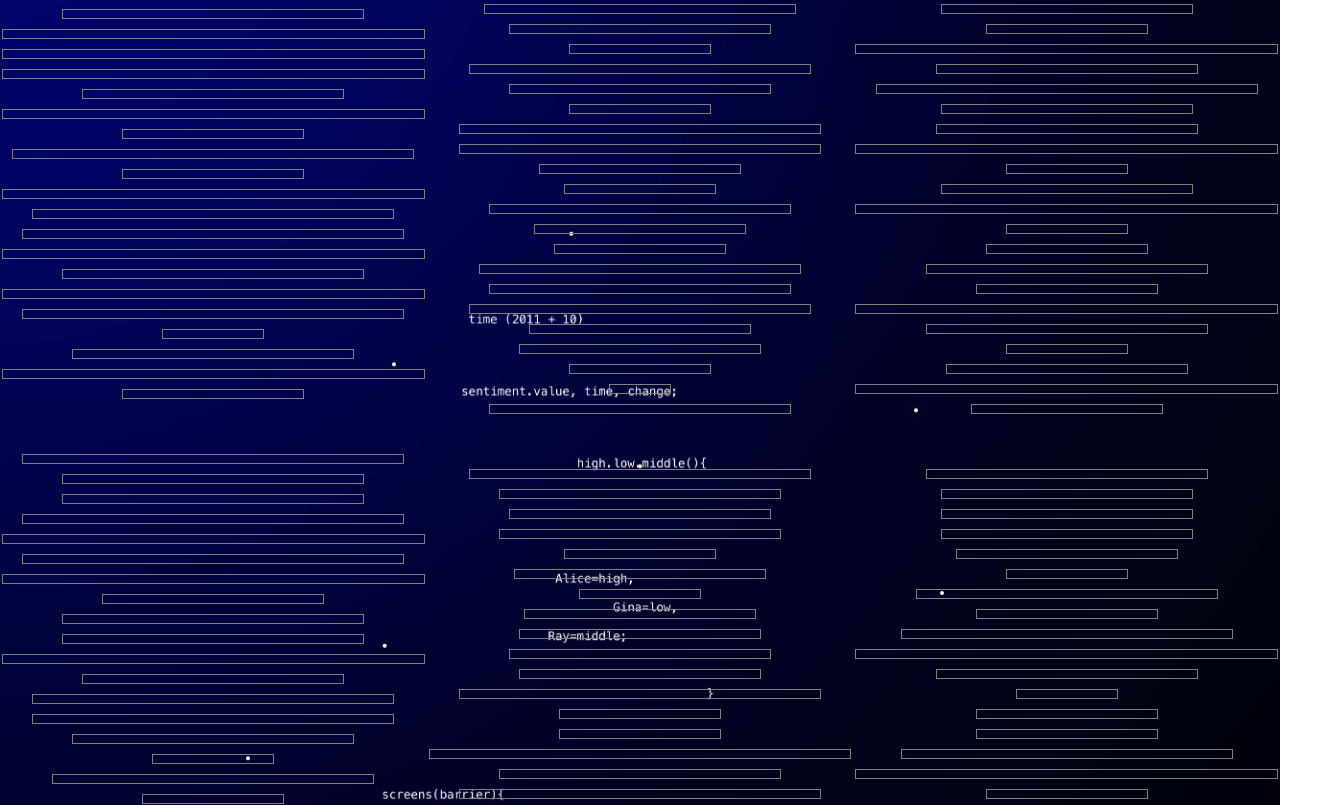
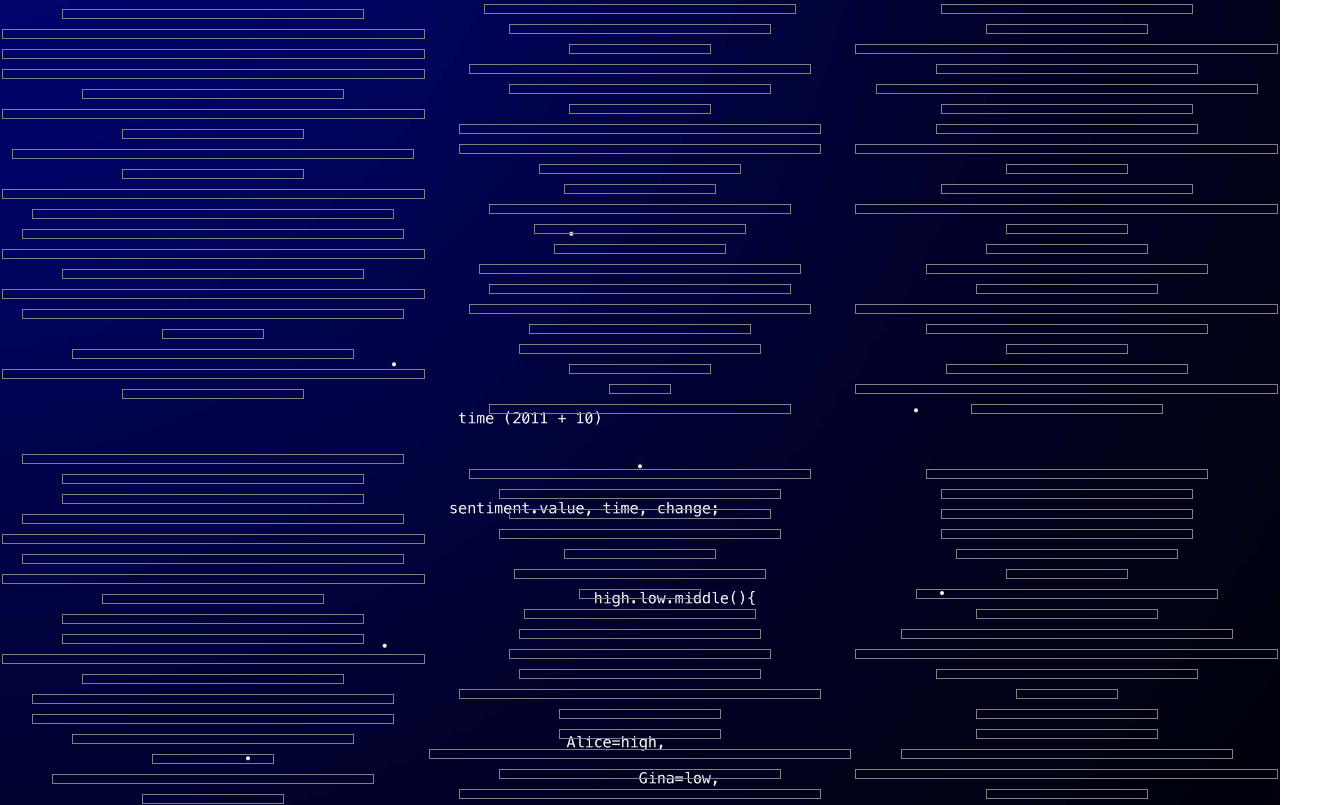
Before and after one commit to carmen-yeh/carmen-yeh.github.io, a React (Create React App) app in the folder frontend/: page /track-record in a window 1280 px wide. Shown: the part 1343-2148 px from the top of the page, 1320 px wide, since content can reach past the window. Built offline with nearby package versions, Linux system fonts and the light colour scheme; what react-animations would draw is missing.

Commit message:
Update TrackRecordPage.js

```diff
--- a/frontend/src/pages/4-track-record/TrackRecordPage.js
+++ b/frontend/src/pages/4-track-record/TrackRecordPage.js
@@ -21,7 +21,7 @@ function TrackRecordPage() {
                 TRACK.RECORD
             </h1>
             <p>TRACK.RECORD explores 3 different personal friendships through sentiment (emotional) analysis of messages exchanged between each of them. The wider the line, the happier the message content is.</p>
-            <img src={poem} alt={"poem"} style={{position: "absolute", marginTop: 510, marginLeft: 70, maxWidth: 800}}/>
+            <img src={poem} alt={"poem"} style={{position: "absolute", display: "block", marginTop: 600, marginLeft: 0, marginRight: 0, maxWidth: 1000}}/>
 
             <div style={{display: 'flex', justifyContent: "space-evenly", position: "relative"}}>
                 <LineGroup1 />
```
